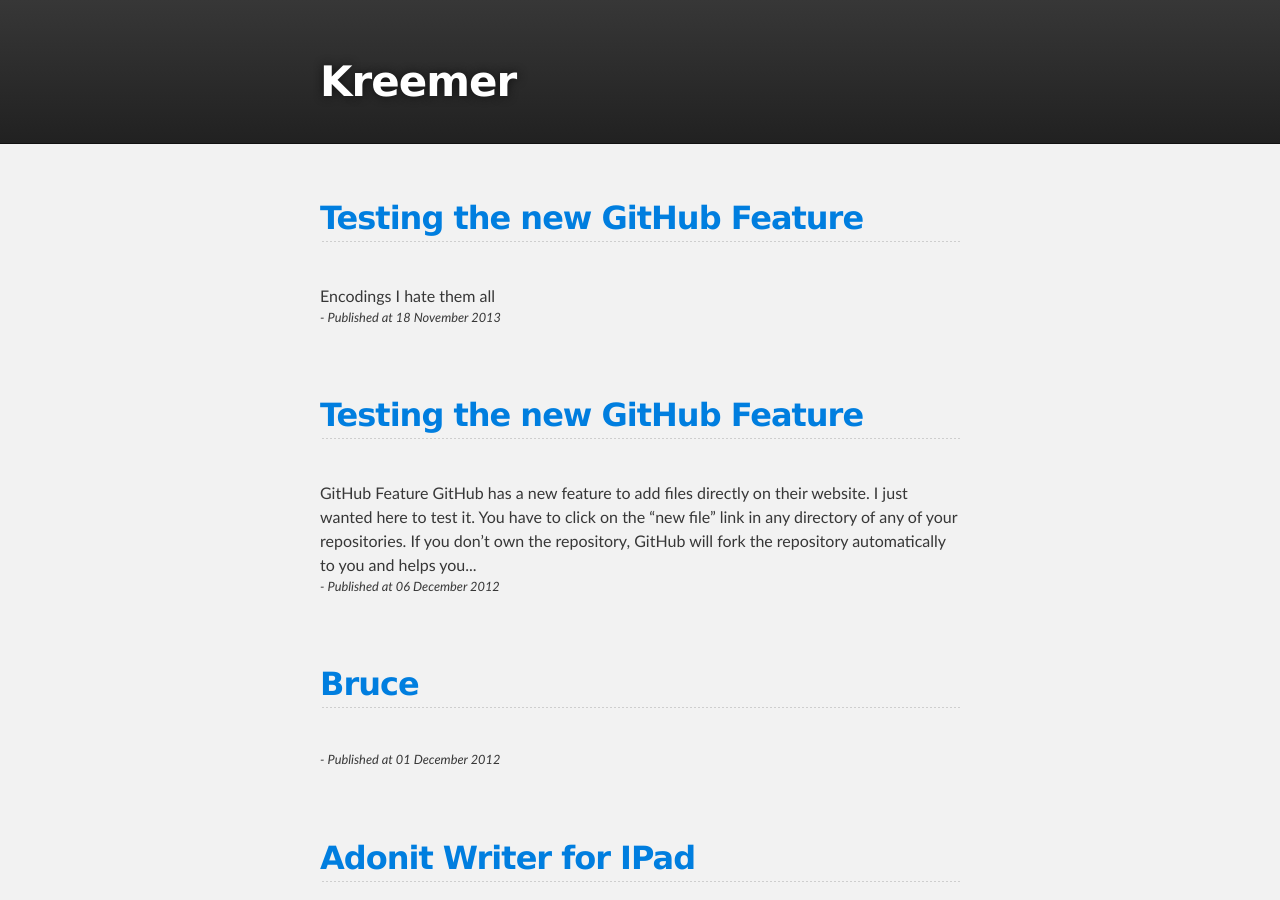
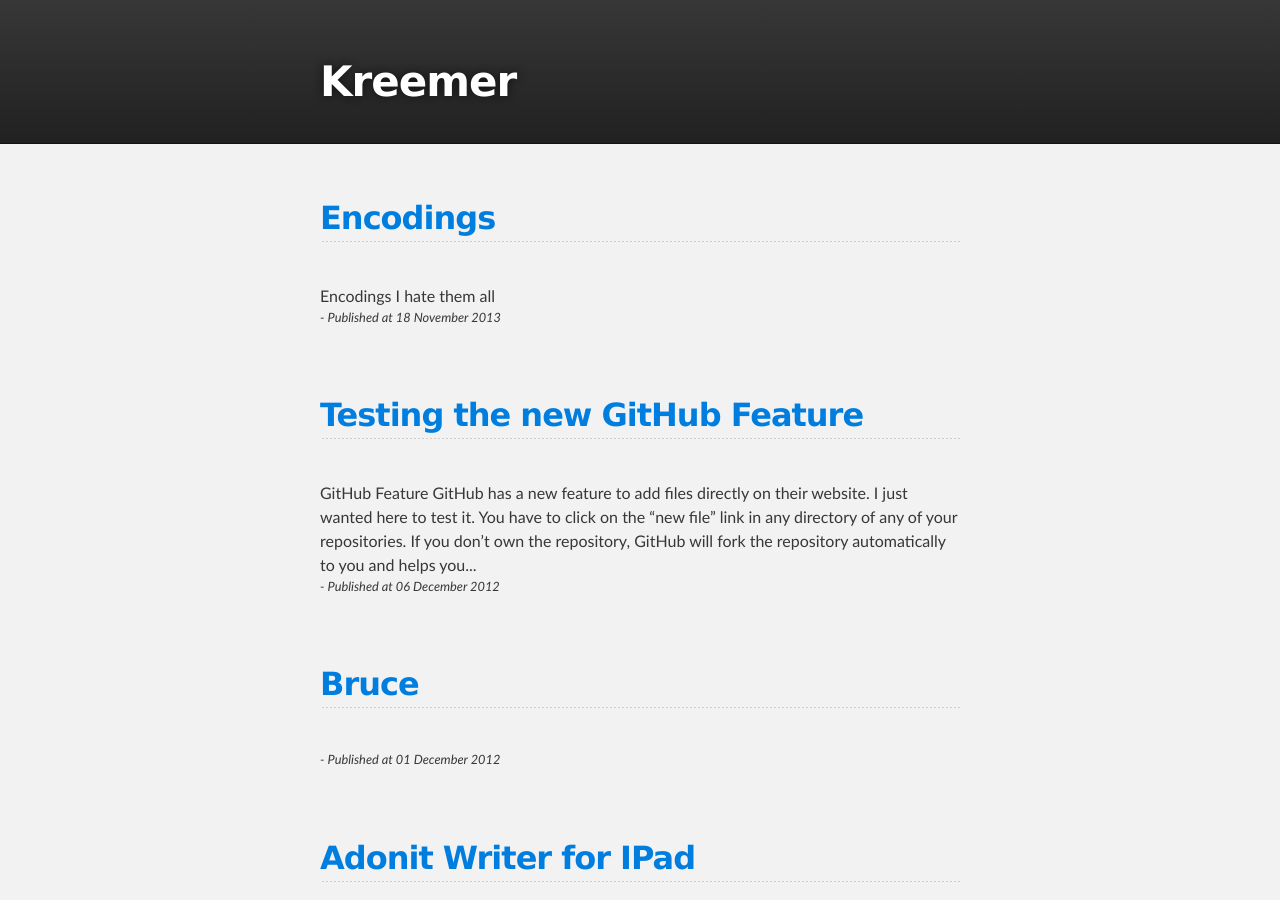
Before and after one commit to kreemer/kreemer.github.com, a Jekyll site: the page built from index.html, in a window 1280 px wide and 900 px high. Built offline with Jekyll 4.4.1, drawn with Linux system fonts in a browser that asks for light colours.

Commit message:
Update 2013-11-18-encodings.md

```diff
--- a/_posts/2013-11-18-encodings.md
+++ b/_posts/2013-11-18-encodings.md
@@ -1,6 +1,6 @@
 ---
 layout: post
-title: Testing the new GitHub Feature
+title: Encodings
 ---
 
 # Encodings
```
